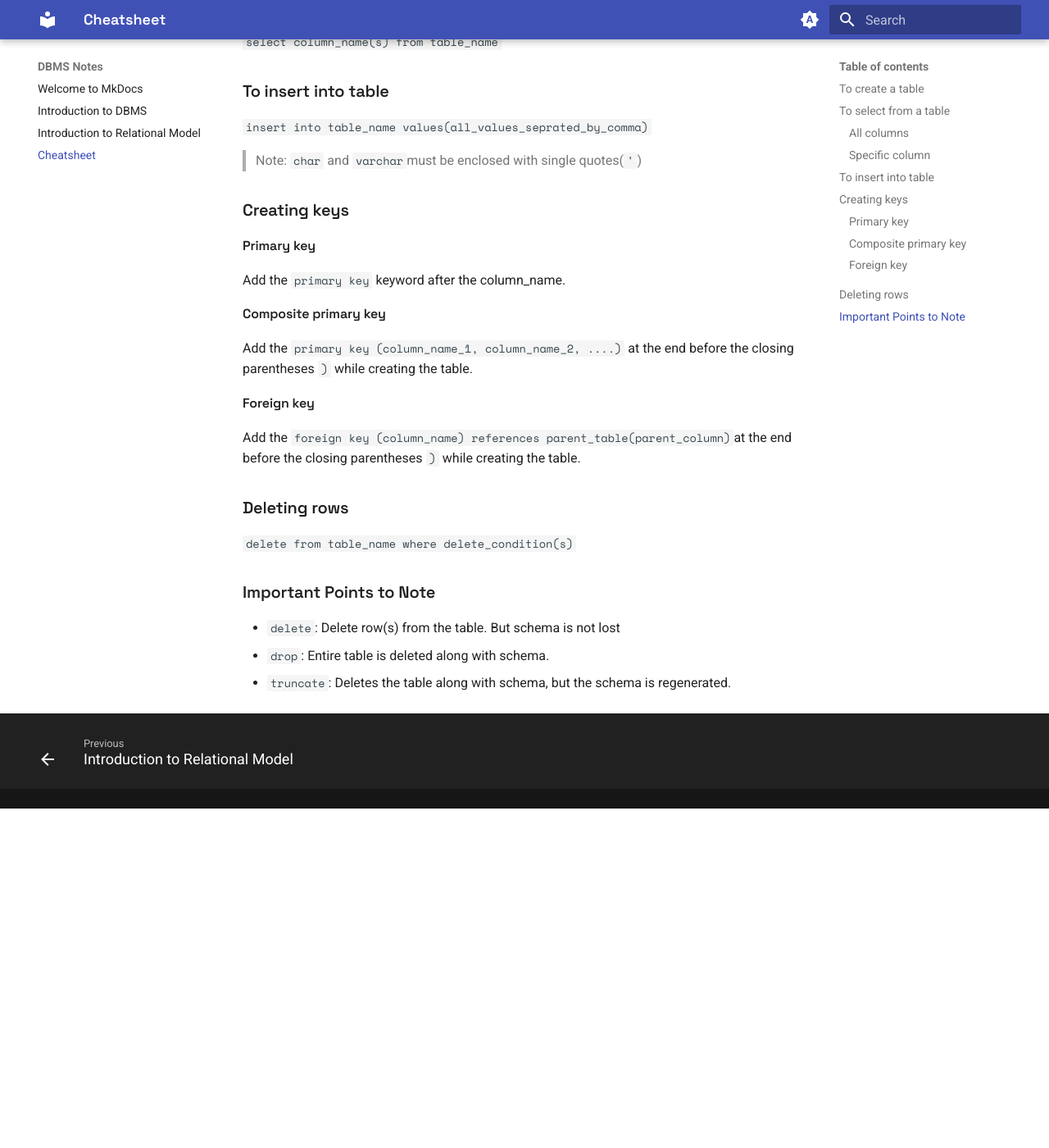
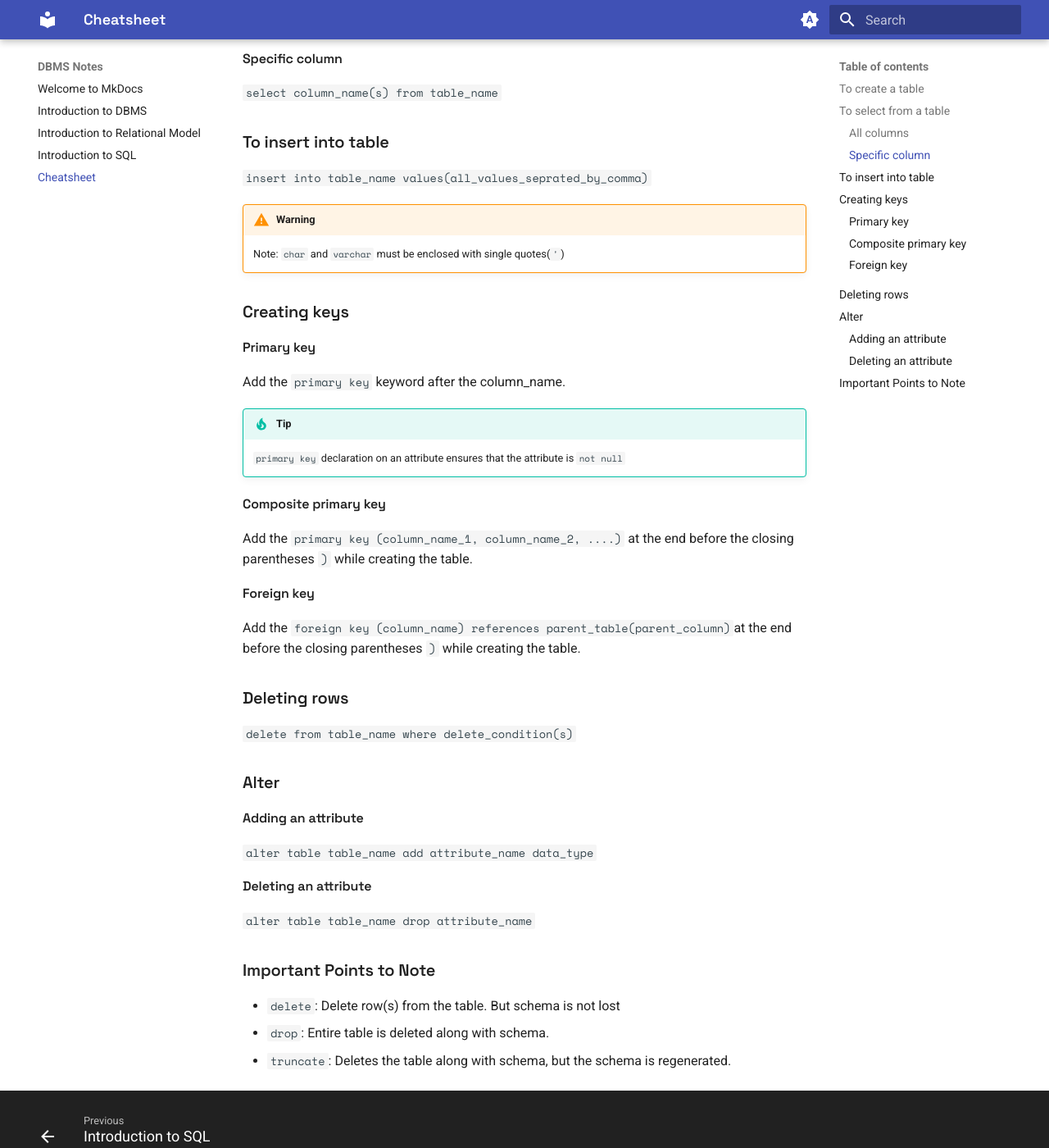
Before and after one commit to harshshah-codes/DBMS-Notes, an MkDocs documentation site: the page built from docs/DBMS-Query-Cheatsheet.md, in a window 1280 px wide and 1400 px high, scrolled down 483 px. Shown: the whole window at 82% size. Built offline with MkDocs 1.6.1 and Material for MkDocs 9.7.7, drawn with Linux system fonts in a browser that asks for light colours; before the commit the page ends 1469 px from its top, so only the background shows below that.

Commit message:
Added Intro to SQL-1

```diff
--- a/docs/DBMS-Query-Cheatsheet.md
+++ b/docs/DBMS-Query-Cheatsheet.md
@@ -1,14 +1,12 @@
 # Cheatsheet
-
-
 
 ### To create a table
 
 `CREATE table table_name(column_name_1 data_type constraint, column_name_2 data_type constraint)`&#x20;
 
-> &#x20;Add `primary` key after the `colum_name` if that column is primary.
+!!! warning
 
-
+    Add `primary` key after the `colum_name` if that column is primary.
 
 ### To select from a table
 
@@ -20,21 +18,23 @@
 
 `select column_name(s) from table_name`
 
-
-
 ### To insert into table
 
 `insert into table_name values(all_values_seprated_by_comma)`
 
-> Note: `char` and `varchar `must be enclosed with single quotes(`'`)
+!!! warning
 
-
+    Note: `char` and `varchar` must be enclosed with single quotes(`'`)
 
 ### Creating keys
 
 #### Primary key
 
-Add the `primary key` keyword after the column\_name.
+Add the `primary key` keyword after the column_name.
+
+!!! tip
+
+    `primary key` declaration on an attribute ensures that the attribute is `not null`
 
 #### Composite primary key
 
@@ -50,10 +50,18 @@ Add the `foreign key (column_name) references parent_table(parent_column)`at the
 
 `delete from table_name where delete_condition(s)`
 
+### Alter
 
+#### Adding an attribute
+
+`alter table table_name add attribute_name data_type`
+
+#### Deleting an attribute
+
+`alter table table_name drop attribute_name`
 
 ### Important Points to Note
 
-* `delete`: Delete row(s) from the table. But schema is not lost
-* `drop`: Entire table is deleted along with schema.
-* `truncate`: Deletes the table along with schema, but the schema is regenerated.
+- `delete`: Delete row(s) from the table. But schema is not lost
+- `drop`: Entire table is deleted along with schema.
+- `truncate`: Deletes the table along with schema, but the schema is regenerated.
```
Also changed, not shown: docs/03 Intro To SQL.md (added, +15 -0 lines).
